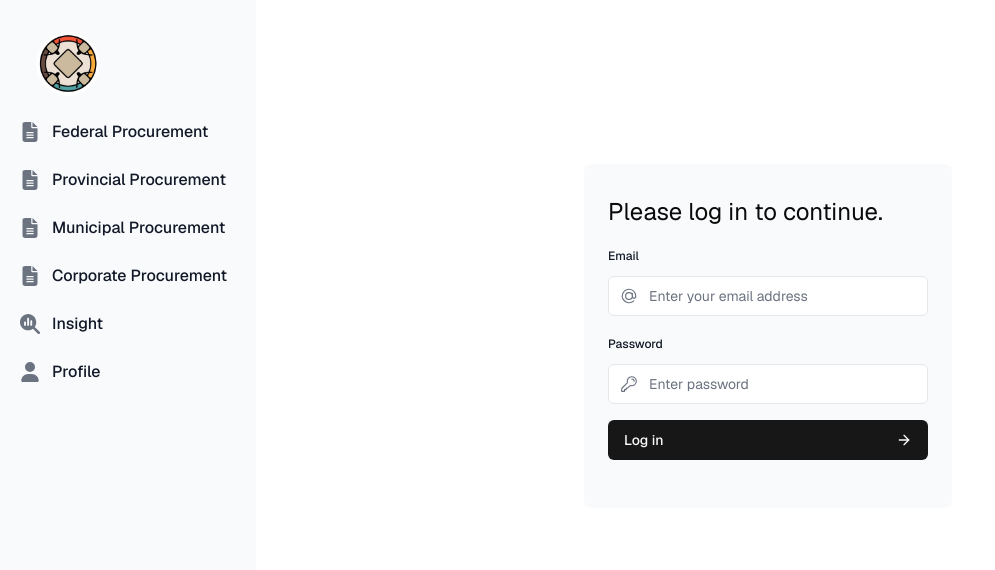
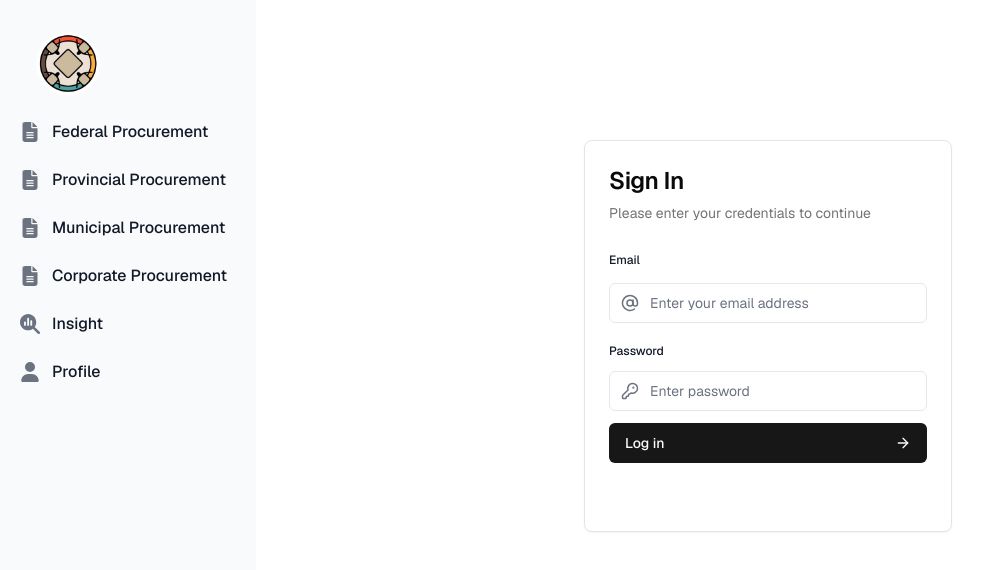
Before and after one commit to judd147/Indigenous-BI, a Next.js app: page /login in a window 1280 px wide. Shown: the top 570 px of the page, without its empty margins (0-995 px from the left). Built offline with nearby package versions, Linux system fonts and the light colour scheme.

Commit message:
improved auth UI

```diff
--- a/src/app/login/login-form.tsx
+++ b/src/app/login/login-form.tsx
@@ -1,14 +1,16 @@
-'use client';
+"use client";
 
+import { AtSign, KeyRound, CircleAlert, ArrowRightIcon } from "lucide-react";
+import { Button } from "~/components/ui/button";
 import {
-  AtSymbolIcon,
-  KeyIcon,
-  ExclamationCircleIcon,
-} from '@heroicons/react/24/outline';
-import { ArrowRightIcon } from 'lucide-react';
-import { Button } from '~/components/ui/button';
-import { useActionState } from 'react';
-import { authenticate } from '~/server/db/actions';
+  Card,
+  CardContent,
+  CardDescription,
+  CardHeader,
+  CardTitle,
+} from "~/components/ui/card";
+import { useActionState } from "react";
+import { authenticate } from "~/server/db/actions";
 
 export default function LoginForm() {
   const [errorMessage, formAction, isPending] = useActionState(
@@ -17,15 +19,17 @@ export default function LoginForm() {
   );
 
   return (
+    <Card>
+      <CardHeader>
+        <CardTitle className="text-2xl">Sign In</CardTitle>
+        <CardDescription>
+          Please enter your credentials to continue
+        </CardDescription>
+      </CardHeader>
+      <CardContent>
         <form action={formAction} className="space-y-3">
-      <div className="flex-1 rounded-lg bg-gray-50 px-6 pb-4 pt-8">
-        <h1 className={`mb-3 text-2xl`}>
-          Please log in to continue.
-        </h1>
-        <div className="w-full">
-          <div>
             <label
-              className="mb-3 mt-5 block text-xs font-medium text-gray-900"
+              className="text-xs font-medium text-gray-900"
               htmlFor="email"
             >
               Email
@@ -39,9 +43,9 @@ export default function LoginForm() {
                 placeholder="Enter your email address"
                 required
               />
-              <AtSymbolIcon className="pointer-events-none absolute left-3 top-1/2 h-[18px] w-[18px] -translate-y-1/2 text-gray-500 peer-focus:text-gray-900" />
+              <AtSign className="pointer-events-none absolute left-3 top-1/2 h-[18px] w-[18px] -translate-y-1/2 text-gray-500 peer-focus:text-gray-900" />
             </div>
-          </div>
+
           <div className="mt-4">
             <label
               className="mb-3 mt-5 block text-xs font-medium text-gray-900"
@@ -59,10 +63,10 @@ export default function LoginForm() {
                 required
                 minLength={6}
               />
-              <KeyIcon className="pointer-events-none absolute left-3 top-1/2 h-[18px] w-[18px] -translate-y-1/2 text-gray-500 peer-focus:text-gray-900" />
+              <KeyRound className="pointer-events-none absolute left-3 top-1/2 h-[18px] w-[18px] -translate-y-1/2 text-gray-500 peer-focus:text-gray-900" />
             </div>
           </div>
-        </div>
+
           <Button className="mt-4 w-full" aria-disabled={isPending}>
             Log in <ArrowRightIcon className="ml-auto h-5 w-5 text-gray-50" />
           </Button>
@@ -73,12 +77,13 @@ export default function LoginForm() {
           >
             {errorMessage && (
               <>
-              <ExclamationCircleIcon className="h-5 w-5 text-red-500" />
+                <CircleAlert className="h-5 w-5 text-red-500" />
                 <p className="text-sm text-red-500">{errorMessage}</p>
               </>
             )}
           </div>
-      </div>
         </form>
+      </CardContent>
+    </Card>
   );
 }
--- a/src/app/profile/page.tsx
+++ b/src/app/profile/page.tsx
@@ -1,22 +1,25 @@
 import { ProfileForm } from "./profile-form";
-import { PowerIcon } from '@heroicons/react/24/outline';
-import { signOut } from '~/auth';
+import { LogOut } from "lucide-react";
+import { signOut } from "~/auth";
+import { Button } from "~/components/ui/button";
 
 export default function ProfilePage() {
   return (
     <div className="container px-8 py-16">
-      <p className="text-4xl font-bold">Profile</p>
-      <form
+      <div className="flex flex-row justify-between">
+        <p className="text-4xl font-bold">Profile</p>
+        <form
           action={async () => {
-            'use server';
+            "use server";
             await signOut();
           }}
         >
-          <button className="flex h-[48px] grow items-center justify-center gap-2 rounded-md bg-gray-50 p-3 text-sm font-medium hover:bg-sky-100 hover:text-blue-600 md:flex-none md:justify-start md:p-2 md:px-3">
-            <PowerIcon className="w-6" />
-            <div className="hidden md:block">Sign Out</div>
-          </button>
+          <Button>
+            <LogOut className="w-6" />
+            Sign Out
+          </Button>
         </form>
+      </div>
       <ProfileForm />
     </div>
   );
```
Also changed, not shown: 1 other file (tests, documents, lock files or other folders). Lines whose indentation alone changed are shown as unchanged.
